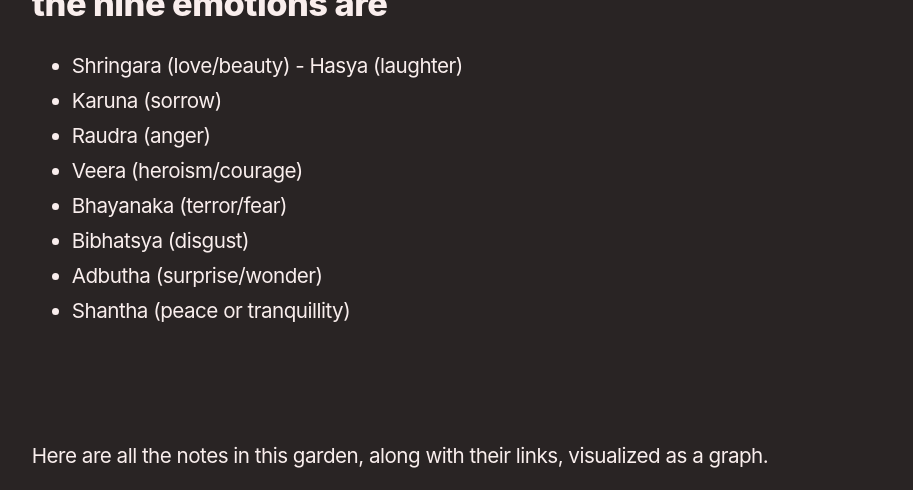
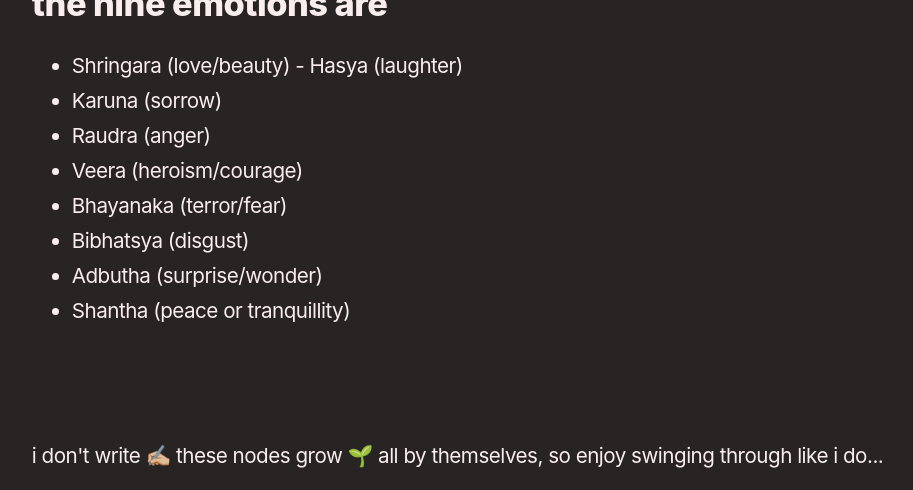
Before and after one commit to reddy2go/redgarden, a Jekyll site: the page built from _notes/navarasa.md, in a window 1280 px wide and 900 px high, scrolled down 591 px, cut to the strip 0-490 px from the top of the window. Shown: the whole strip, without its empty margins (45-958 px from the left). Built offline with Jekyll 4.4.1, drawn with Linux system fonts in a browser that asks for light colours; some web fonts are replaced; Markdown is read by kramdown in place of the engine named in the settings.

Commit message:
Update note.html

```diff
--- a/_layouts/note.html
+++ b/_layouts/note.html
@@ -34,4 +34,4 @@ layout: default
   {% endif %}
 </aside>
 <section>
-  {%- if site.show_notes_graph -%}<p>Here are all the notes in this garden, along with their links, visualized as a graph.</p>{% include notes-graph.html %}{%- endif -%}</section>
+  {%- if site.show_notes_graph -%}<p>i don't write ✍🏼 these nodes grow 🌱 all by themselves, so enjoy swinging through like i do...</p>{% include notes-graph.html %}{%- endif -%}</section>
```
